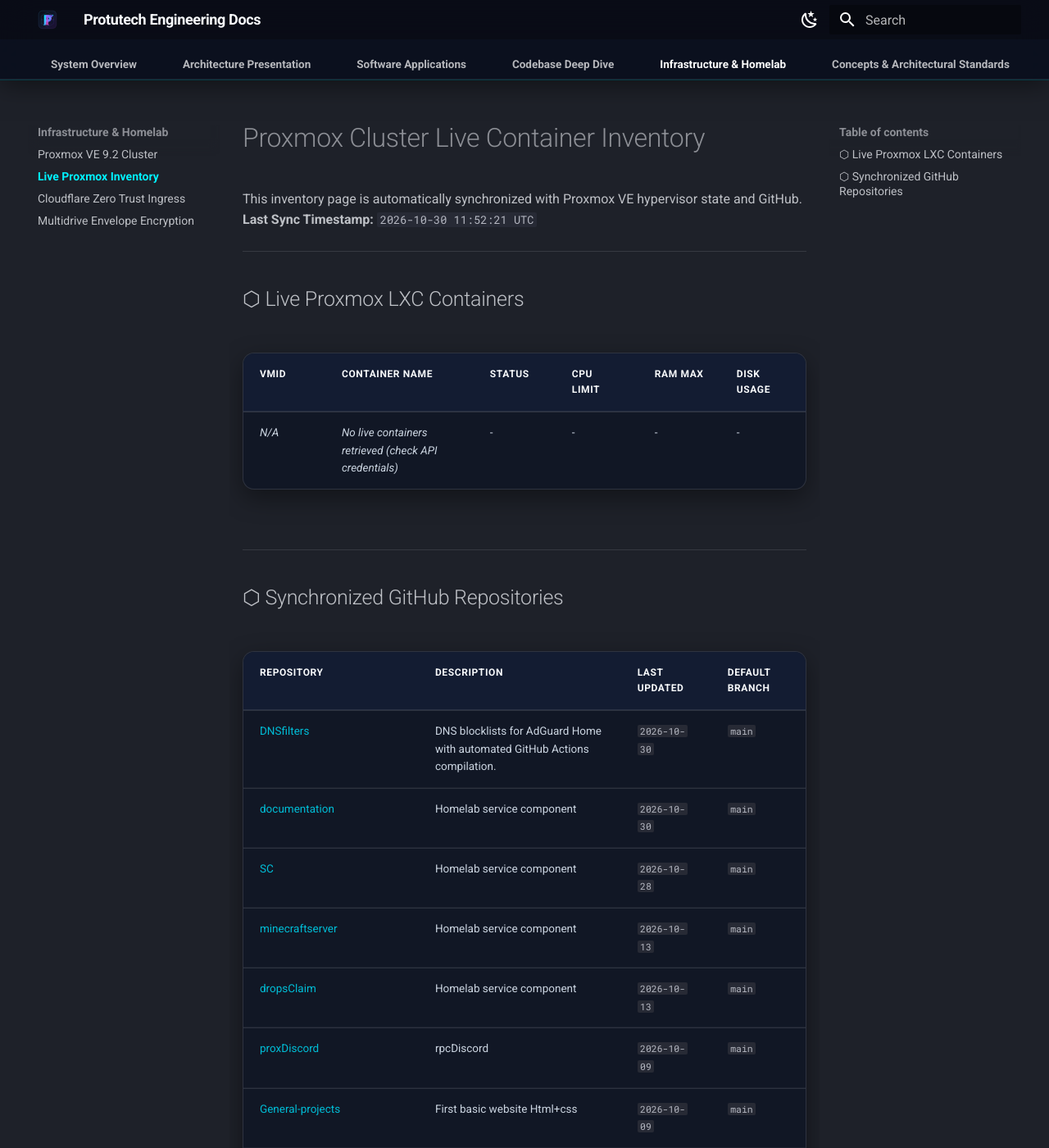
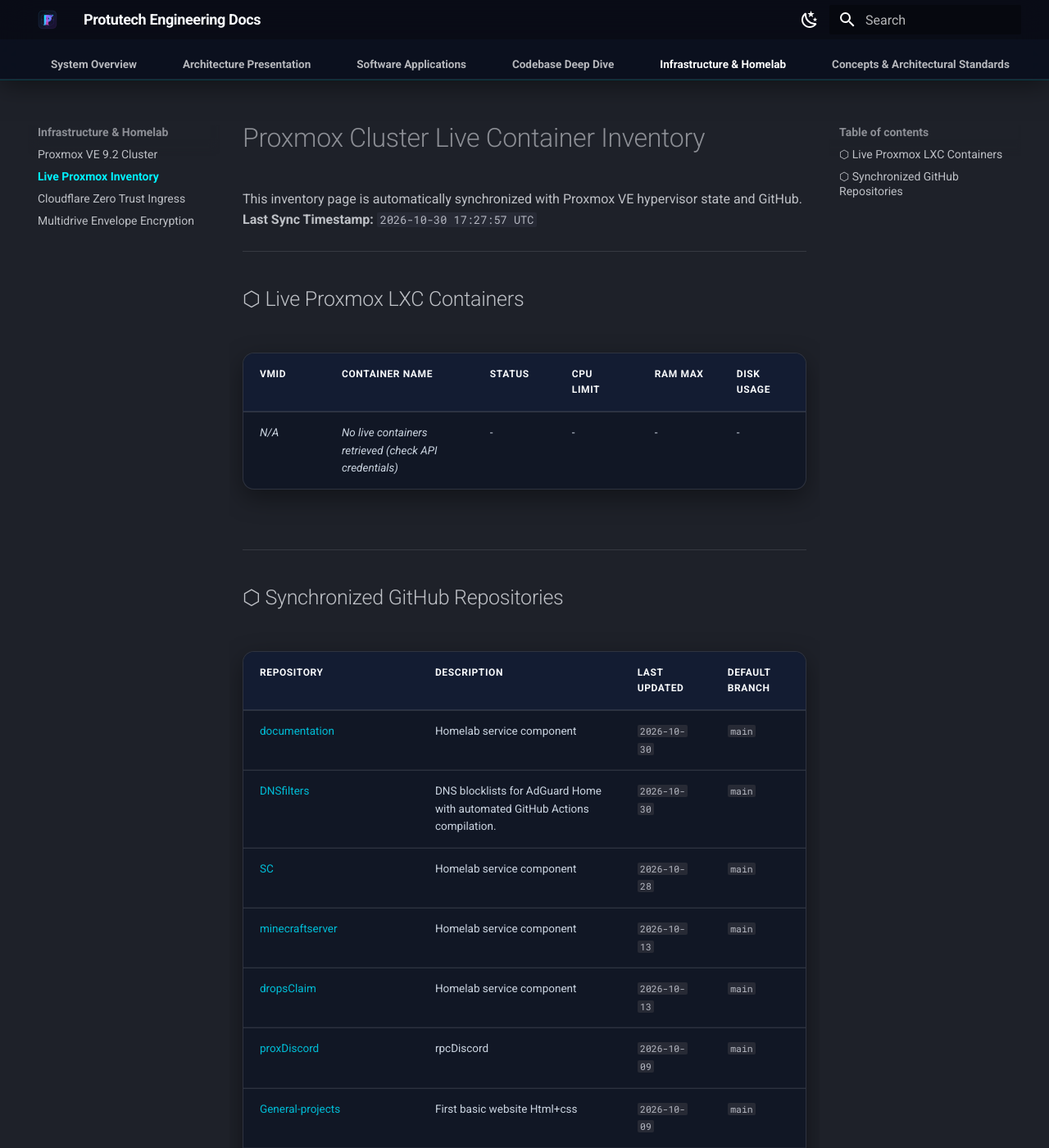
Before and after one commit to IAndrexI/documentation, an MkDocs documentation site: the page built from docs/infra/proxmox-live-inventory.md, in a window 1280 px wide and 1400 px high. Shown: the whole window at 82% size. Built offline with MkDocs 1.6.1 and Material for MkDocs 9.7.7, drawn with Linux system fonts in a browser that asks for light colours.

Commit message:
chore(auto-update): sync live Proxmox containers and GitHub repos [skip ci]

```diff
--- a/docs/infra/proxmox-live-inventory.md
+++ b/docs/infra/proxmox-live-inventory.md
@@ -1,7 +1,7 @@
 # Proxmox Cluster Live Container Inventory
 
 This inventory page is automatically synchronized with Proxmox VE hypervisor state and GitHub.
-**Last Sync Timestamp:** `2026-10-30 11:52:21 UTC`
+**Last Sync Timestamp:** `2026-10-30 17:27:57 UTC`
 
 ---
 
@@ -17,8 +17,8 @@
 
 | Repository | Description | Last Updated | Default Branch |
 | :--- | :--- | :--- | :--- |
+| [documentation](https://github.com/IAndrexI/documentation) | Homelab service component | `2026-10-30` | `main` |
 | [DNSfilters](https://github.com/IAndrexI/DNSfilters) | DNS blocklists for AdGuard Home with automated GitHub Actions compilation. | `2026-10-30` | `main` |
-| [documentation](https://github.com/IAndrexI/documentation) | Homelab service component | `2026-10-30` | `main` |
 | [SC](https://github.com/IAndrexI/SC) | Homelab service component | `2026-10-28` | `main` |
 | [minecraftserver](https://github.com/IAndrexI/minecraftserver) | Homelab service component | `2026-10-13` | `main` |
 | [dropsClaim](https://github.com/IAndrexI/dropsClaim) | Homelab service component | `2026-10-13` | `main` |
```
